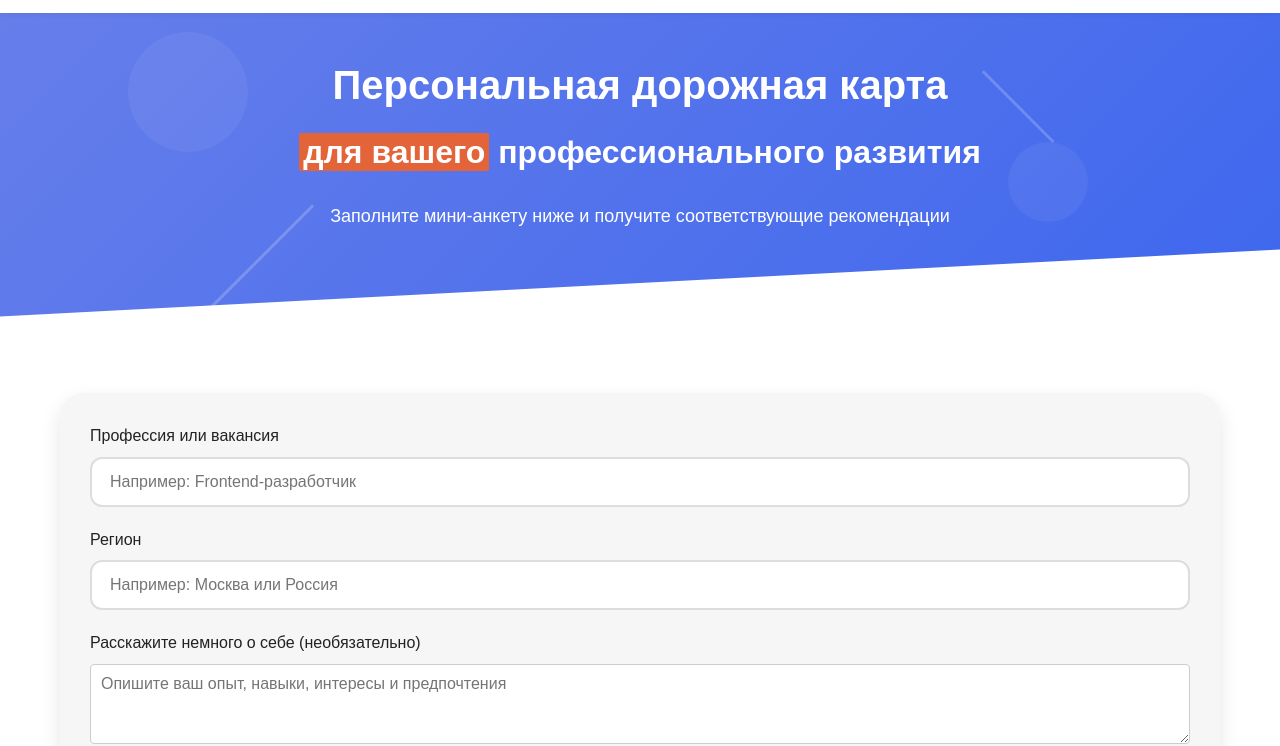
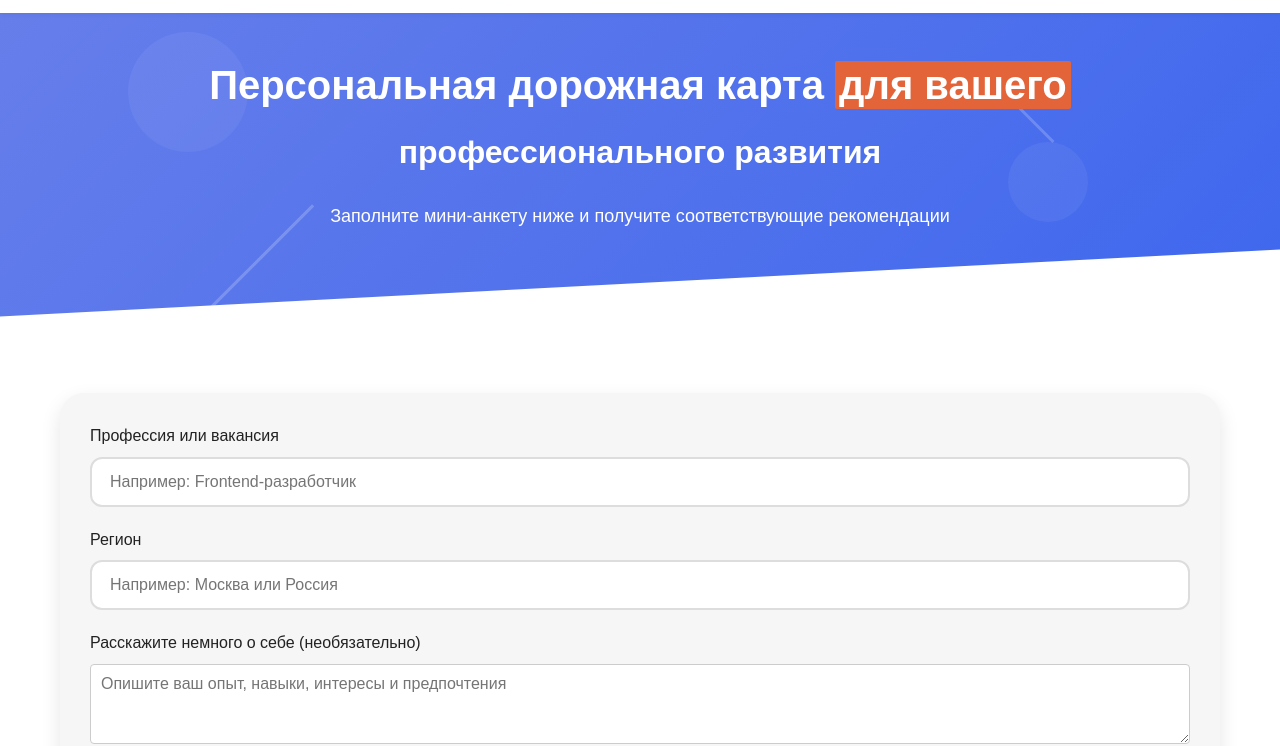
Before and after one commit to TimaPelmesh/from_Pelmesh_to_Yandex_site, a plain HTML site: page index.html in a window 1280 px wide. Shown: the part 67-813 px from the top of the page. Drawn offline with Linux system fonts and the light colour scheme; a web font is replaced by a local one.

Commit message:
Add files via upload

```diff
--- a/index.html
+++ b/index.html
@@ -30,8 +30,8 @@
     <!-- Новая секция с синим фоном, как на Яндекс Образование -->
     <section class="hero-banner">
         <div class="banner-content">
-            <h1>Персональная дорожная карта</h1>
-            <h2><span class="highlight-blue">для вашего</span> профессионального развития</h2>
+            <h1>Персональная дорожная карта <span class="highlight-blue">для вашего</span></h1>
+            <h2>профессионального развития</h2>
             <p>Заполните мини-анкету ниже и получите соответствующие рекомендации</p>
             <!-- Убраны декоративные элементы (полоска и точки) -->
         </div>
```
